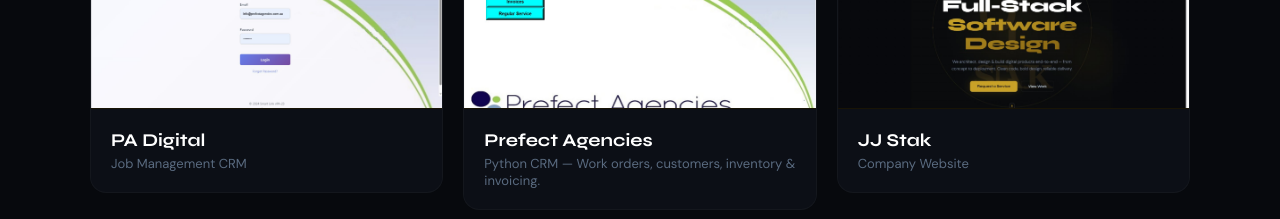
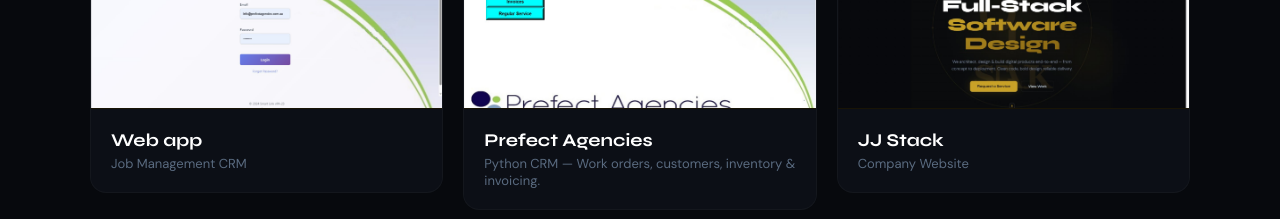
Before and after one commit to jlo128456/JJ_stack, a React (Create React App) app in the folder jj__stack/: page / in a window 1280 px wide. Shown: the part 2660-2879 px from the top of the page. Built offline with nearby package versions, Linux system fonts and the light colour scheme; no server answers; the database is empty.

Commit message:
updated data.js 13-04-2026

```diff
--- a/jj__stack/src/data.js
+++ b/jj__stack/src/data.js
@@ -9,7 +9,7 @@
 ];
 
 export const projects = [
-  { name: "PA Digital", type: "Job Management CRM", url: "https://padigital.com.au", image: "/pa-digital.png" },
+  { name: "Web app", type: "Job Management CRM", url: "https://padigital.com.au", image: "/pa-digital.png" },
   { name: "Prefect Agencies", type: "Python CRM — Work orders, customers, inventory & invoicing.", url: null, image: "/pa-crm.png" },
-  { name: "JJ Stak", type: "Company Website", url: "https://jjstack.com.au", image: "/jj-stak.png" },
+  { name: "JJ Stack", type: "Company Website", url: "https://jjstack.com.au", image: "/jj-stak.png" },
 ];
```
